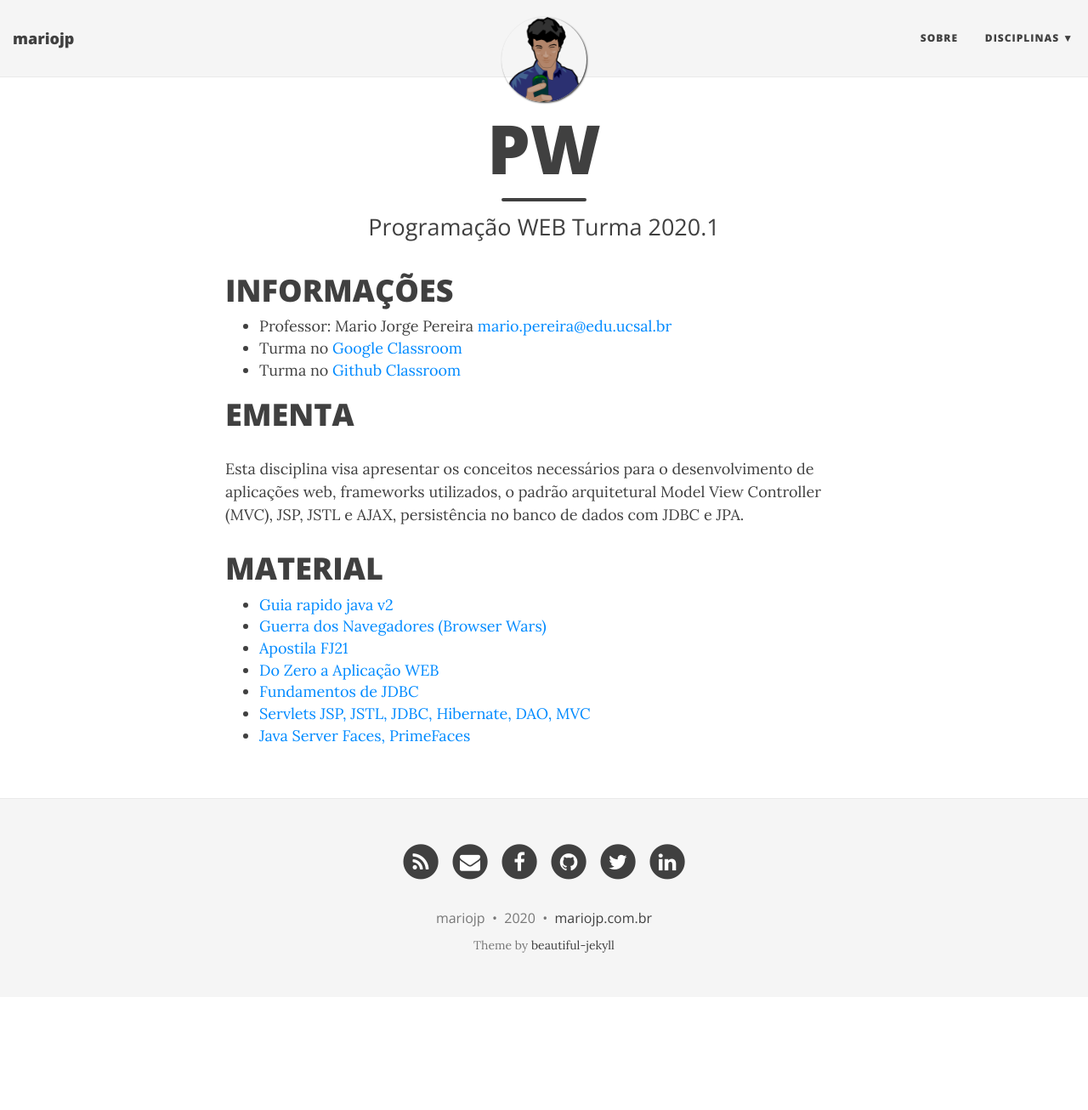
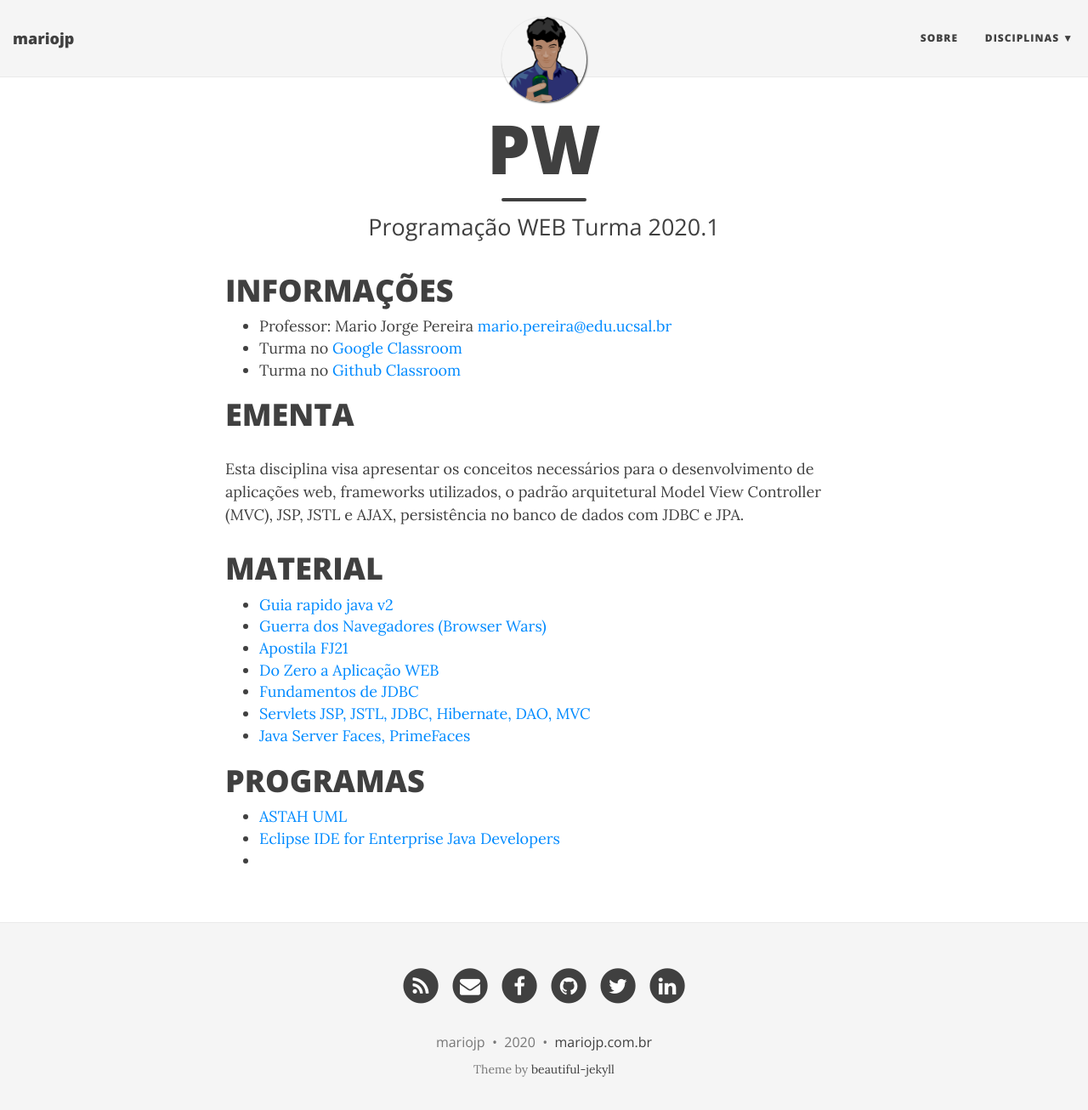
Before and after one commit to mariojp/mariojp.github.io, a Jekyll site: the page built from dpw20201.md, in a window 1280 px wide and 1319 px high. Shown: the top 1306 px of the window at 85% size. Built offline with Jekyll 4.4.1, drawn with Linux system fonts in a browser that asks for light colours; nearby versions of some CDN libraries.

Commit message:
oo e ooa Atualizada

```diff
--- a/dpw20201.md
+++ b/dpw20201.md
@@ -21,3 +21,8 @@ Esta disciplina visa apresentar os conceitos necessários para o desenvolvimento
 - [Fundamentos de JDBC](https://www.slideshare.net/mariojp/jdbc-24612251)
 - [Servlets JSP, JSTL, JDBC, Hibernate, DAO, MVC](https://www.slideshare.net/mariojp/java-web-29911434)
 - [Java Server Faces, PrimeFaces](https://www.slideshare.net/mariojp/java-server-faces-30493299)
+
+# PROGRAMAS
+- [ASTAH UML](https://astah.net/products/free-student-license/)
+- [Eclipse IDE for Enterprise Java Developers](https://www.eclipse.org/downloads/packages/release/2020-03/r/eclipse-ide-enterprise-java-developers-includes-incubating-components)
+-
```
Also changed, not shown: ddm20201.md (+3 -0 lines).
